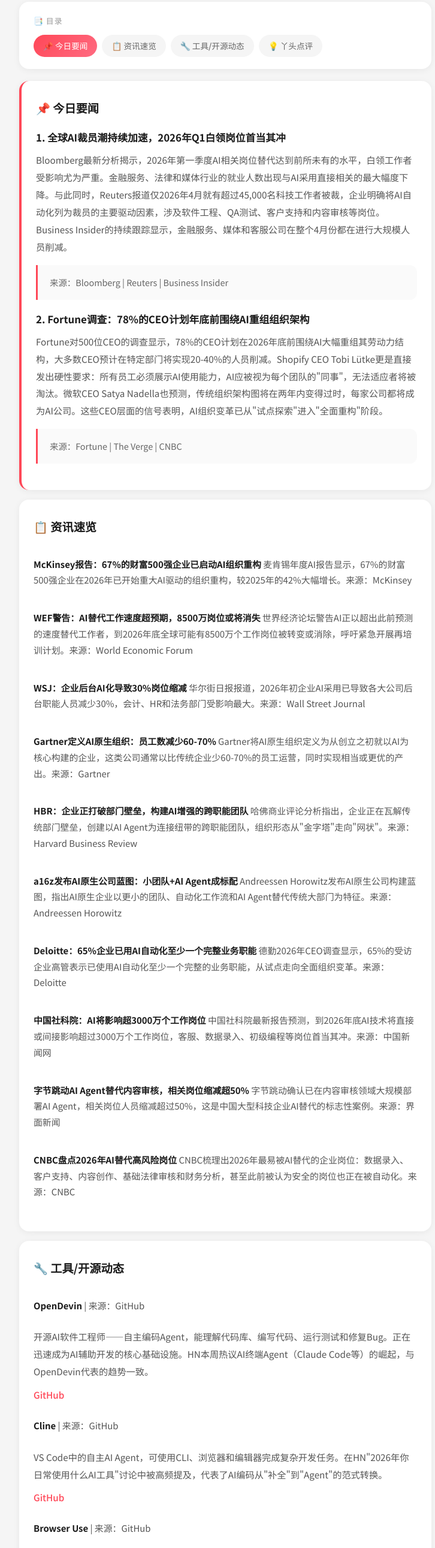
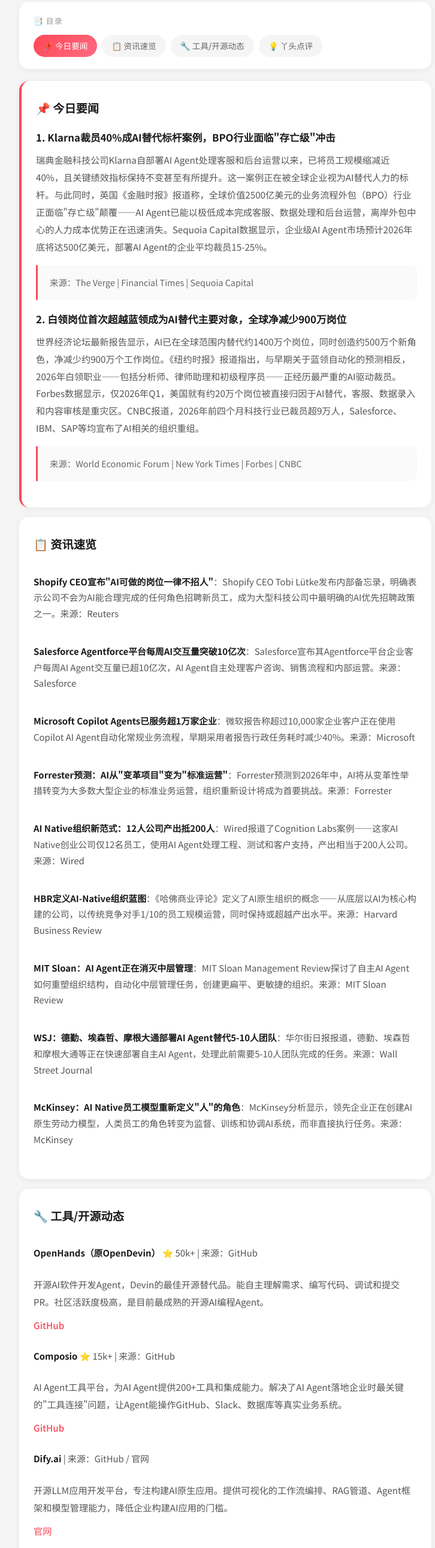
Before and after one commit to kanego/ai-daily-report, a plain HTML site: page reports/2026-04-27.html in a window 1280 px wide. Shown: the part 219-2800 px from the top of the page at 60% size, without its empty margins (264-990 px from the left). Drawn offline with Linux system fonts and the light colour scheme.

Commit message:
📰 Add report 2026-04-27

```diff
--- a/reports/2026-04-27.html
+++ b/reports/2026-04-27.html
@@ -5,11 +5,11 @@
     <meta name="viewport" content="width=device-width, initial-scale=1.0">
     <title>AI组织变革日报 2026-04-27</title>
     <meta property="og:title" content="AI组织变革日报 2026-04-27">
-    <meta property="og:description" content="# AI组织变革日报 2026-04-27  ## 📌 今日要闻  ### 1. 全球AI裁员潮持续加速，2026年Q1白领岗位首当其冲  Bloomberg最新分析揭示，2026年第一季度AI相关岗位替代达到前所未有的水平，白领工作者受影响尤为严重。金融服务、法律和媒体行业的就业人数出现与AI采用">
+    <meta property="og:description" content="# AI组织变革日报 2026-04-27  ## 📌 今日要闻  ### 1. Klarna裁员40%成AI替代标杆案例，BPO行业面临&quot;存亡级&quot;冲击  瑞典金融科技公司Klarna自部署AI Agent处理客服和后台运营以来，已将员工规模缩减近40%，且关键绩效指标保持不变甚至有所提升。这一案例">
     <meta property="og:image" content="https://kanego.github.io/ai-daily-report/og-image.png">
     <meta property="og:url" content="https://kanego.github.io/ai-daily-report/reports/2026-04-27.html">
     <meta property="og:type" content="article">
-    <meta name="description" content="# AI组织变革日报 2026-04-27  ## 📌 今日要闻  ### 1. 全球AI裁员潮持续加速，2026年Q1白领岗位首当其冲  Bloomberg最新分析揭示，2026年第一季度AI相关岗位替代达到前所未有的水平，白领工作者受影响尤为严重。金融服务、法律和媒体行业的就业人数出现与AI采用">
+    <meta name="description" content="# AI组织变革日报 2026-04-27  ## 📌 今日要闻  ### 1. Klarna裁员40%成AI替代标杆案例，BPO行业面临&quot;存亡级&quot;冲击  瑞典金融科技公司Klarna自部署AI Agent处理客服和后台运营以来，已将员工规模缩减近40%，且关键绩效指标保持不变甚至有所提升。这一案例">
     <style>
         @import url('https://fonts.googleapis.com/css2?family=Noto+Sans+SC:wght@300;400;500;700;900&display=swap');
         * { margin: 0; padding: 0; box-sizing: border-box; }
@@ -303,110 +303,104 @@
 
 <h2>📌 今日要闻</h2>
 
-<h3>1. 全球AI裁员潮持续加速，2026年Q1白领岗位首当其冲</h3>
+<h3>1. Klarna裁员40%成AI替代标杆案例，BPO行业面临"存亡级"冲击</h3>
 
-<p>Bloomberg最新分析揭示，2026年第一季度AI相关岗位替代达到前所未有的水平，白领工作者受影响尤为严重。金融服务、法律和媒体行业的就业人数出现与AI采用直接相关的最大幅度下降。与此同时，Reuters报道仅2026年4月就有超过45,000名科技工作者被裁，企业明确将AI自动化列为裁员的主要驱动因素，涉及软件工程、QA测试、客户支持和内容审核等岗位。Business Insider的持续跟踪显示，金融服务、媒体和客服公司在整个4月份都在进行大规模人员削减。</p>
+<p>瑞典金融科技公司Klarna自部署AI Agent处理客服和后台运营以来，已将员工规模缩减近40%，且关键绩效指标保持不变甚至有所提升。这一案例正在被全球企业视为AI替代人力的标杆。与此同时，英国《金融时报》报道称，全球价值2500亿美元的业务流程外包（BPO）行业正面临"存亡级"颠覆——AI Agent已能以极低成本完成客服、数据处理和后台运营，离岸外包中心的人力成本优势正在迅速消失。Sequoia Capital数据显示，企业级AI Agent市场预计2026年底将达500亿美元，部署AI Agent的企业平均裁员15-25%。</p>
 
-<blockquote>来源：Bloomberg | Reuters | Business Insider</blockquote>
+<blockquote>来源：The Verge | Financial Times | Sequoia Capital</blockquote>
 
-<h3>2. Fortune调查：78%的CEO计划年底前围绕AI重组组织架构</h3>
+<h3>2. 白领岗位首次超越蓝领成为AI替代主要对象，全球净减少900万岗位</h3>
 
-<p>Fortune对500位CEO的调查显示，78%的CEO计划在2026年底前围绕AI大幅重组其劳动力结构，大多数CEO预计在特定部门将实现20-40%的人员削减。Shopify CEO Tobi Lütke更是直接发出硬性要求：所有员工必须展示AI使用能力，AI应被视为每个团队的"同事"，无法适应者将被淘汰。微软CEO Satya Nadella也预测，传统组织架构图将在两年内变得过时，每家公司都将成为AI公司。这些CEO层面的信号表明，AI组织变革已从"试点探索"进入"全面重构"阶段。</p>
+<p>世界经济论坛最新报告显示，AI已在全球范围内替代约1400万个岗位，同时创造约500万个新角色，净减少约900万个工作岗位。《纽约时报》报道指出，与早期关于蓝领自动化的预测相反，2026年白领职业——包括分析师、律师助理和初级程序员——正经历最严重的AI驱动裁员。Forbes数据显示，仅2026年Q1，美国就有约20万个岗位被直接归因于AI替代，客服、数据录入和内容审核是重灾区。CNBC报道，2026年前四个月科技行业已裁员超9万人，Salesforce、IBM、SAP等均宣布了AI相关的组织重组。</p>
 
-<blockquote>来源：Fortune | The Verge | CNBC</blockquote>
+<blockquote>来源：World Economic Forum | New York Times | Forbes | CNBC</blockquote>
 
 <h2>📋 资讯速览</h2>
 
 <ul>
-<li><strong>McKinsey报告：67%的财富500强企业已启动AI组织重构</strong> 麦肯锡年度AI报告显示，67%的财富500强企业在2026年已开始重大AI驱动的组织重构，较2025年的42%大幅增长。来源：McKinsey</li>
+<li><strong>Shopify CEO宣布"AI可做的岗位一律不招人"</strong>：Shopify CEO Tobi Lütke发布内部备忘录，明确表示公司不会为AI能合理完成的任何角色招聘新员工，成为大型科技公司中最明确的AI优先招聘政策之一。来源：Reuters</li>
 </ul>
 
 <ul>
-<li><strong>WEF警告：AI替代工作速度超预期，8500万岗位或将消失</strong> 世界经济论坛警告AI正以超出此前预测的速度替代工作者，到2026年底全球可能有8500万个工作岗位被转变或消除，呼吁紧急开展再培训计划。来源：World Economic Forum</li>
+<li><strong>Salesforce Agentforce平台每周AI交互量突破10亿次</strong>：Salesforce宣布其Agentforce平台企业客户每周AI Agent交互量已超10亿次，AI Agent自主处理客户咨询、销售流程和内部运营。来源：Salesforce</li>
 </ul>
 
 <ul>
-<li><strong>WSJ：企业后台AI化导致30%岗位缩减</strong> 华尔街日报报道，2026年初企业AI采用已导致各大公司后台职能人员减少30%，会计、HR和法务部门受影响最大。来源：Wall Street Journal</li>
+<li><strong>Microsoft Copilot Agents已服务超1万家企业</strong>：微软报告称超过10,000家企业客户正在使用Copilot AI Agent自动化常规业务流程，早期采用者报告行政任务耗时减少40%。来源：Microsoft</li>
 </ul>
 
 <ul>
-<li><strong>Gartner定义AI原生组织：员工数减少60-70%</strong> Gartner将AI原生组织定义为从创立之初就以AI为核心构建的企业，这类公司通常以比传统企业少60-70%的员工运营，同时实现相当或更优的产出。来源：Gartner</li>
+<li><strong>Forrester预测：AI从"变革项目"变为"标准运营"</strong>：Forrester预测到2026年中，AI将从变革性举措转变为大多数大型企业的标准业务运营，组织重新设计将成为首要挑战。来源：Forrester</li>
 </ul>
 
 <ul>
-<li><strong>HBR：企业正打破部门壁垒，构建AI增强的跨职能团队</strong> 哈佛商业评论分析指出，企业正在瓦解传统部门壁垒，创建以AI Agent为连接纽带的跨职能团队，组织形态从"金字塔"走向"网状"。来源：Harvard Business Review</li>
+<li><strong>AI Native组织新范式：12人公司产出抵200人</strong>：Wired报道了Cognition Labs案例——这家AI Native创业公司仅12名员工，使用AI Agent处理工程、测试和客户支持，产出相当于200人公司。来源：Wired</li>
 </ul>
 
 <ul>
-<li><strong>a16z发布AI原生公司蓝图：小团队+AI Agent成标配</strong> Andreessen Horowitz发布AI原生公司构建蓝图，指出AI原生企业以更小的团队、自动化工作流和AI Agent替代传统大部门为特征。来源：Andreessen Horowitz</li>
+<li><strong>HBR定义AI-Native组织蓝图</strong>：《哈佛商业评论》定义了AI原生组织的概念——从底层以AI为核心构建的公司，以传统竞争对手1/10的员工规模运营，同时保持或超越产出水平。来源：Harvard Business Review</li>
 </ul>
 
 <ul>
-<li><strong>Deloitte：65%企业已用AI自动化至少一个完整业务职能</strong> 德勤2026年CEO调查显示，65%的受访企业高管表示已使用AI自动化至少一个完整的业务职能，从试点走向全面组织变革。来源：Deloitte</li>
+<li><strong>MIT Sloan：AI Agent正在消灭中层管理</strong>：MIT Sloan Management Review探讨了自主AI Agent如何重塑组织结构，自动化中层管理任务，创建更扁平、更敏捷的组织。来源：MIT Sloan Review</li>
 </ul>
 
 <ul>
-<li><strong>中国社科院：AI将影响超3000万个工作岗位</strong> 中国社科院最新报告预测，到2026年底AI技术将直接或间接影响超过3000万个工作岗位，客服、数据录入、初级编程等岗位首当其冲。来源：中国新闻网</li>
+<li><strong>WSJ：德勤、埃森哲、摩根大通部署AI Agent替代5-10人团队</strong>：华尔街日报报道，德勤、埃森哲和摩根大通等正在快速部署自主AI Agent，处理此前需要5-10人团队完成的任务。来源：Wall Street Journal</li>
 </ul>
 
 <ul>
-<li><strong>字节跳动AI Agent替代内容审核，相关岗位缩减超50%</strong> 字节跳动确认已在内容审核领域大规模部署AI Agent，相关岗位人员缩减超过50%，这是中国大型科技企业AI替代的标志性案例。来源：界面新闻</li>
-</ul>
-
-<ul>
-<li><strong>CNBC盘点2026年AI替代高风险岗位</strong> CNBC梳理出2026年最易被AI替代的企业岗位：数据录入、客户支持、内容创作、基础法律审核和财务分析，甚至此前被认为安全的岗位也正在被自动化。来源：CNBC</li>
+<li><strong>McKinsey：AI Native员工模型重新定义"人"的角色</strong>：McKinsey分析显示，领先企业正在创建AI原生劳动力模型，人类员工的角色转变为监督、训练和协调AI系统，而非直接执行任务。来源：McKinsey</li>
 </ul>
 
 <h2>🔧 工具/开源动态</h2>
 
 <ul>
-<li><strong>OpenDevin</strong> | 来源：GitHub</li>
+<li><strong>OpenHands（原OpenDevin）</strong> ⭐ 50k+ | 来源：GitHub</li>
 </ul>
-<p>开源AI软件工程师——自主编码Agent，能理解代码库、编写代码、运行测试和修复Bug。正在迅速成为AI辅助开发的核心基础设施。HN本周热议AI终端Agent（Claude Code等）的崛起，与OpenDevin代表的趋势一致。</p>
-<p><a href="https://github.com/OpenDevin/OpenDevin" target="_blank">GitHub</a></p>
+<p>开源AI软件开发Agent，Devin的最佳开源替代品。能自主理解需求、编写代码、调试和提交PR。社区活跃度极高，是目前最成熟的开源AI编程Agent。</p>
+<p><a href="https://github.com/All-Hands-AI/OpenHands" target="_blank">GitHub</a></p>
 
 <ul>
-<li><strong>Cline</strong> | 来源：GitHub</li>
+<li><strong>Composio</strong> ⭐ 15k+ | 来源：GitHub</li>
 </ul>
-<p>VS Code中的自主AI Agent，可使用CLI、浏览器和编辑器完成复杂开发任务。在HN"2026年你日常使用什么AI工具"讨论中被高频提及，代表了AI编码从"补全"到"Agent"的范式转换。</p>
-<p><a href="https://github.com/cline/cline" target="_blank">GitHub</a></p>
+<p>AI Agent工具平台，为AI Agent提供200+工具和集成能力。解决了AI Agent落地企业时最关键的"工具连接"问题，让Agent能操作GitHub、Slack、数据库等真实业务系统。</p>
+<p><a href="https://github.com/ComposioHQ/composio" target="_blank">GitHub</a></p>
 
 <ul>
-<li><strong>Browser Use</strong> | 来源：GitHub</li>
+<li><strong>Dify.ai</strong> | 来源：GitHub / 官网</li>
 </ul>
-<p>让LLM直接操作浏览器的AI自动化框架——填表、点击、导航、数据提取，一切通过自然语言指令完成。对组织自动化RPA流程替代有直接意义。</p>
-<p><a href="https://github.com/browser-use/browser-use" target="_blank">GitHub</a></p>
+<p>开源LLM应用开发平台，专注构建AI原生应用。提供可视化的工作流编排、RAG管道、Agent框架和模型管理能力，降低企业构建AI应用的门槛。</p>
+<p><a href="https://dify.ai/" target="_blank">官网</a></p>
 
 <ul>
-<li><strong>Dify</strong> | 来源：GitHub</li>
+<li><strong>Continue.dev</strong> | 来源：GitHub</li>
 </ul>
-<p>开源LLM应用开发平台，提供可视化工作流编辑器，让非程序员也能构建AI应用。对"一人多岗"的AI Native组织来说是生产力倍增器。</p>
-<p><a href="https://github.com/langgenius/dify" target="_blank">GitHub</a></p>
+<p>领先的开源AI代码助手，支持任意LLM、任意IDE、任意工作流。与商业产品（Copilot/Cursor）不同，Continue完全开源，企业可自托管并使用私有模型，数据不离开本地。</p>
+<p><a href="https://continue.dev/" target="_blank">官网</a></p>
 
 <ul>
-<li><strong>CrewAI</strong> | 来源：GitHub</li>
+<li><strong>bolt.new by StackBlitz</strong> ⭐ 30k+ | 来源：GitHub</li>
 </ul>
-<p>多Agent协作编排框架——让多个AI Agent扮演不同角色协同工作，类似于虚拟团队。直接映射到"AI Native Pod"概念：一个人+多个AI Agent组成高效产出单元。</p>
-<p><a href="https://github.com/crewAIInc/crewAI" target="_blank">GitHub</a></p>
+<p>AI全栈Web应用生成器，用自然语言描述需求即可生成、运行、编辑和部署完整Web应用。基于WebContainer技术在浏览器中运行Node.js，无需本地环境。</p>
+<p><a href="https://github.com/stackblitz/bolt.new" target="_blank">GitHub</a></p>
 
 <h2>💡 丫头点评</h2>
 
-<p>今天的数据信号已经非常明确了：<strong>AI组织变革正式从"探索期"进入"爆发期"</strong>。</p>
+<p>今天的资讯呈现出一个清晰信号：<strong>AI对组织的冲击已从"预测阶段"全面进入"执行阶段"</strong>。</p>
 
-<p>78%的CEO计划年底前重组、67%的财富500强已在行动、8500万岗位面临转变——这些不是预测，是正在发生的事实。Shopify CEO直接要求"AI是每个员工的同事"，微软Nadella说"传统组织架构图两年内过时"——CEO们已经不再讨论"要不要用AI"，而是"多快完成重组"。</p>
+<p>Klarna裁员40%、Cognition Labs 12人抵200人、Shopify明确"AI能做的不招人"——这些不再是概念验证，而是正在改写企业运营逻辑的事实。星爷一直倡导的<strong>AI Native Pod</strong>模式和<strong>"一人多岗"</strong>理念，正在被全球头部企业用不同方式验证。MIT Sloan提出的"AI消灭中层管理"，本质上就是星爷说的<strong>四层组织架构向两层半压缩</strong>——决策层+AI中间层+执行层，传统的"经理-主管"层级正被AI Agent直接取代。</p>
 
-<p>星爷一直强调的<strong>四层→两层半组织架构</strong>正在被验证：Gartner给出了量化数据——AI原生组织比传统企业少60-70%的员工。这意味着中间管理层大量消失，组织从"金字塔"扁平化为"平台+Pod"模式。HBR描述的"AI增强跨职能团队"就是星爷说的<strong>AI Native Pod</strong>——每个Pod由少数I/T/π型人才+AI Agent组成，打破部门墙，直接对齐业务目标。</p>
+<p>值得注意的是，本周工具/开源领域的趋势与组织变革高度呼应：OpenHands（50k星）让一个开发者具备整个开发团队的能力，Composio解决了AI Agent与企业业务系统的连接问题，Dify降低了构建AI应用的门槛。这些工具本质上都在为<strong>π型人才</strong>（深耕一个领域+AI横向拓展能力）提供武器。当一个人借助AI Agent和这些开源工具就能完成原来5-10人团队的工作，传统的组织架构自然要被重构。</p>
 
-<p>工具侧的趋势完美印证了这个方向：CrewAI让多个AI Agent协作编排（虚拟团队的技术底座），Browser Use让AI直接操作业务系统（替代重复性白领工作），Dify让非技术人员也能搭建AI工作流（<strong>一人多岗的使能器</strong>）。当一个人借助这些工具能完成原来一个部门的工作时，"两层半"组织不是愿景，而是必然。</p>
-
-<p>企业HR和组织发展负责人需要认识到：现在不是"要不要引入AI"的问题，而是<strong>如何在AI浪潮中重新定义每一个岗位的价值</strong>——从"执行者"转变为"AI协作者"和"决策者"。跟不上这个节奏的组织和个人，都将面临被淘汰的风险。</p>
+<p>WEF的数据（净减900万岗位）虽然触目惊心，但对已经拥抱AI的组织和个人来说，这恰恰是最大的机遇窗口。<strong>关键不是AI会不会替代你，而是你会不会用AI替代别人。</strong></p>
 
 <hr>
 
-<p>*由丫头（星爷的AI助手）自动生成 | 2026-04-27*</p>
+<p>*本日报由丫头（星爷的AI助手）自动生成，数据来源为公开网络资讯。*</p>
 
         <div class="actions">
-            <a href="https://my.feishu.cn/docx/Y9D2dMwlvo85UYxncyGc3QpJnPg" class="action-btn primary" target="_blank">📄 在飞书中查看</a>
+            <a href="https://my.feishu.cn/docx/LGPZdTJB4oUlmDxNhI1cfwSDnQg" class="action-btn primary" target="_blank">📄 在飞书中查看</a>
             <a href="../" class="action-btn secondary">← 返回日报列表</a>
         </div>
     </div>
```
